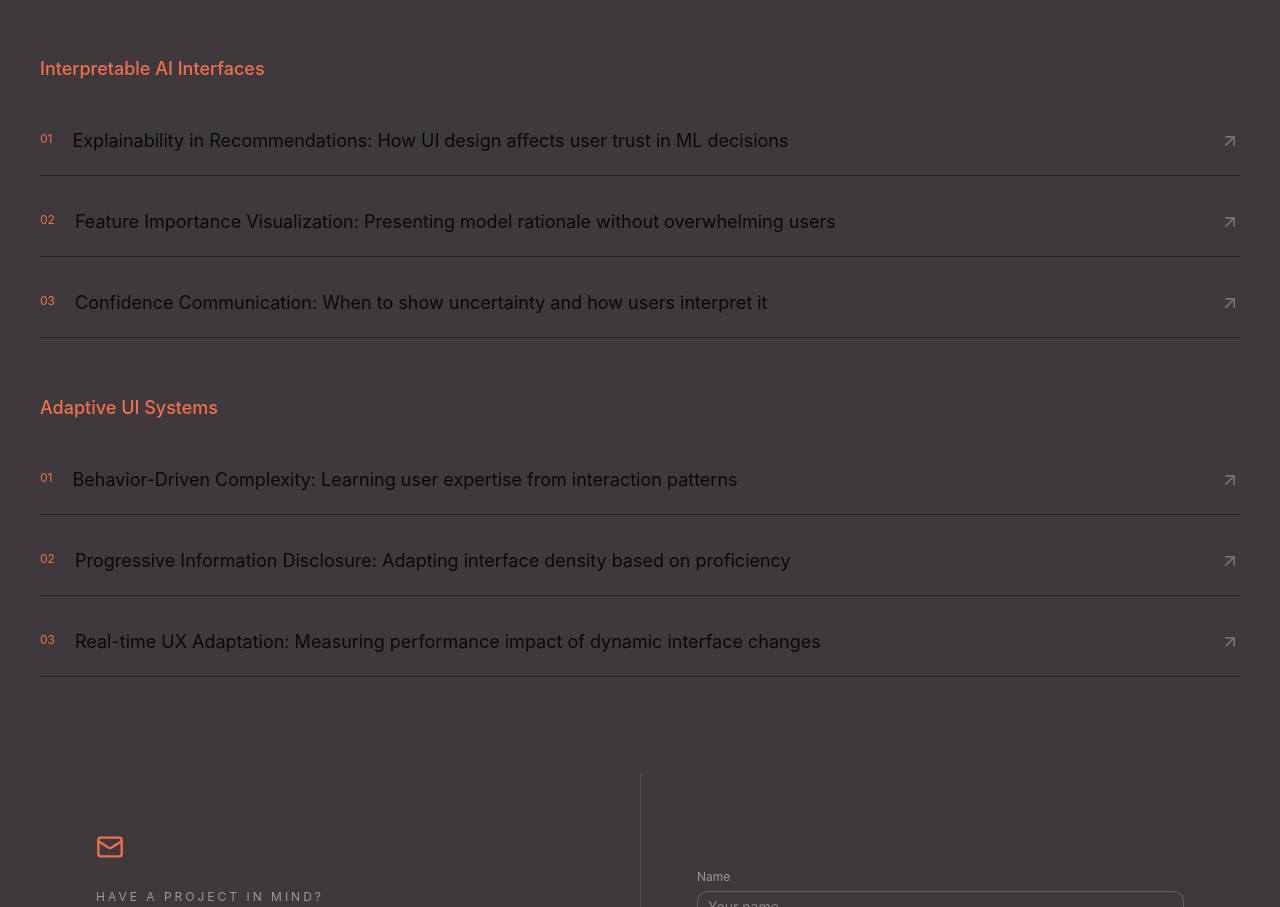
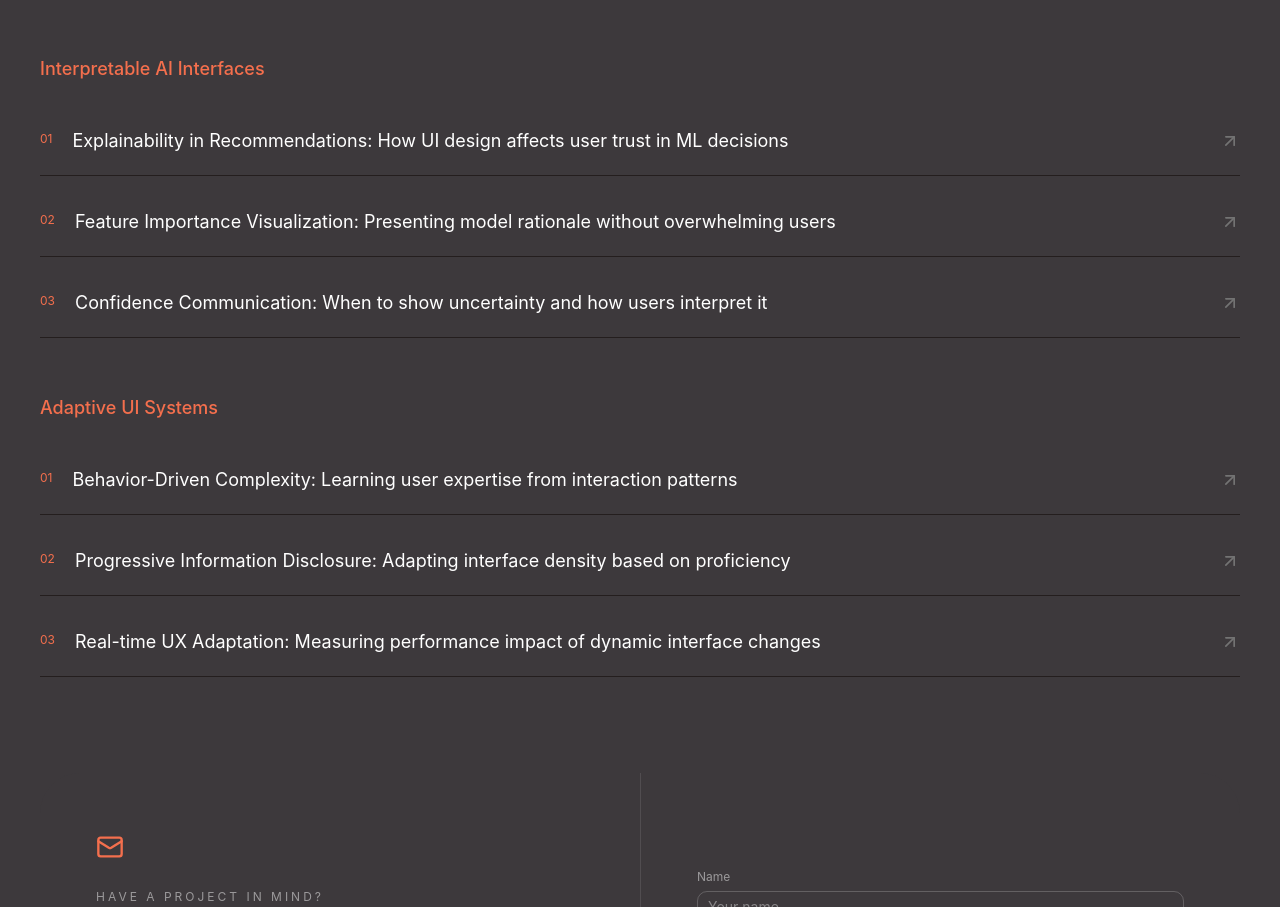
Before and after one commit to Nastarantalebi/portfolio, a React (Vite) app: page / in a window 1280 px wide. Shown: the part 5836-6743 px from the top of the page. Built offline with nearby package versions, Linux system fonts and the light colour scheme.

Commit message:
fix(research): color text

```diff
--- a/src/components/Research.tsx
+++ b/src/components/Research.tsx
@@ -33,7 +33,7 @@ export default function Research() {
         {researchAreas.map((area) => (
           <div key={area.title} className="mb-14">
             <h3 className="mb-6 text-lg font-medium text-accent">{area.title}</h3>
-            <div className="grid gap-3">
+            <div className="grid gap-3 text-white">
               {area.items.map((item, i) => (
                 <motion.div
                   key={item}
```
